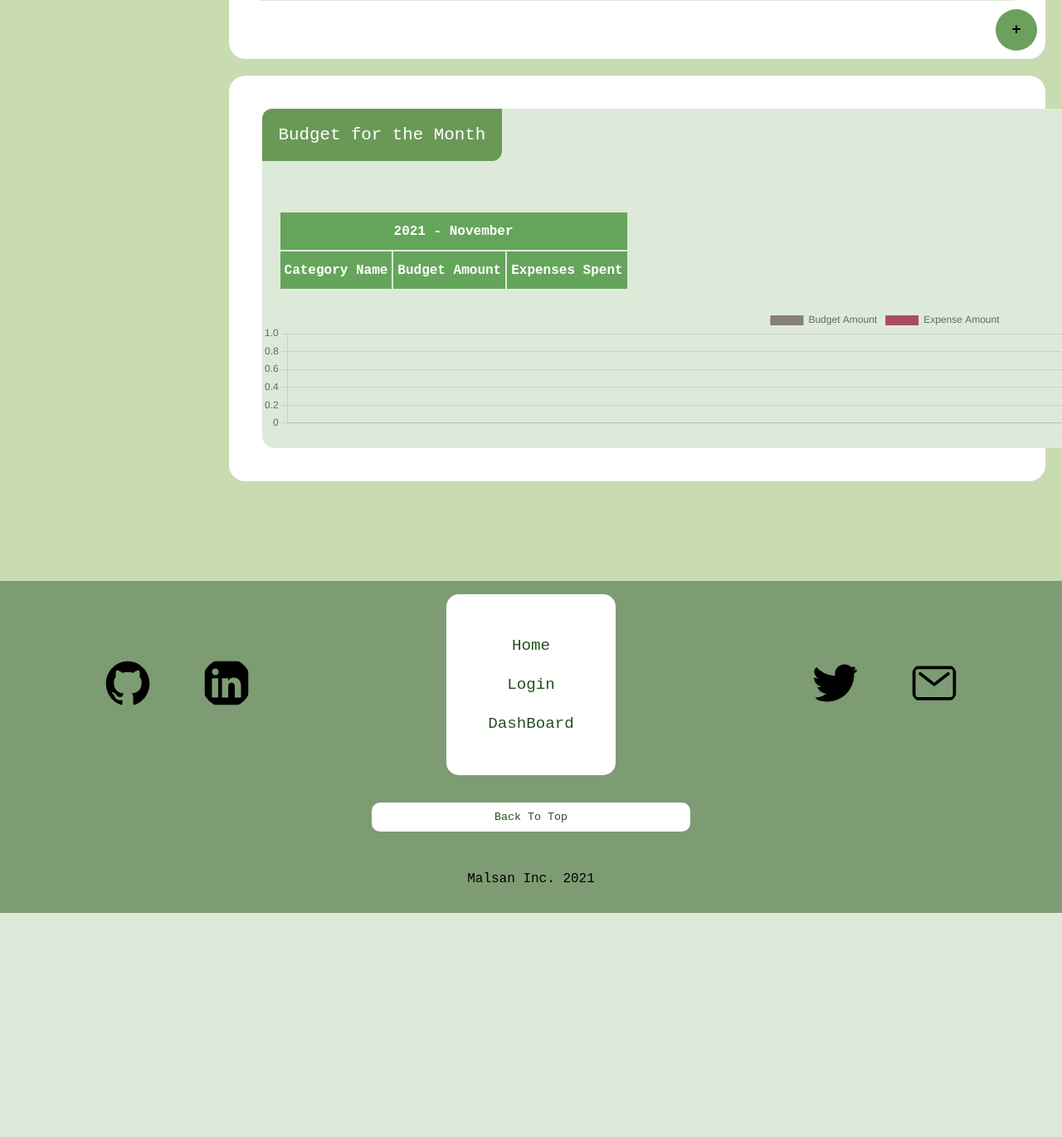
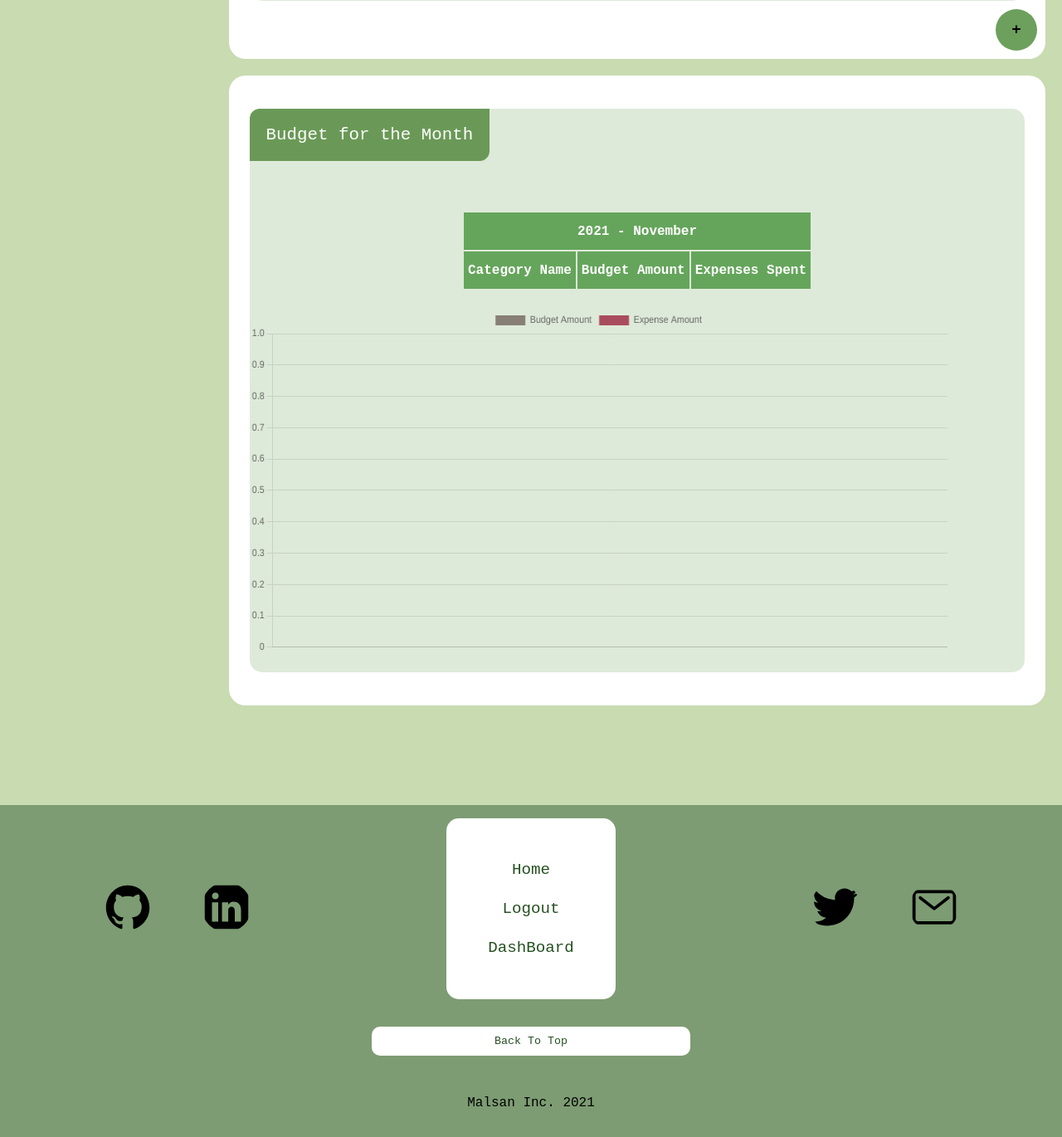
Before and after one commit to Mike1938/Financially-Free, a Flask app: page /dashboard in a window 1280 px wide; the page is wider, and only the part inside the window is pictured. Shown: the part 1443-2813 px from the top of that part at 83% size. Before the commit the page ends 2543 px from the top of that part, so only its background shows below. Run offline with Flask 2, Linux system fonts and the light colour scheme; the visitor is signed in with stand-in values (Sample User, id 1); data comes from the database, SQL or seed files in the repository; data that the repository does not hold is empty; some libraries are stand-ins or nearby versions.

Commit message:
Indented html code. change input type to number in index page expense form. fix and adjusted stylings in dashboard page to work better with small screens. change id and variablenames. change and fix dashboard and index footer links

```diff
--- a/financiallyFree/auth.py
+++ b/financiallyFree/auth.py
@@ -9,6 +9,7 @@ from financiallyFree.db import get_db
 
 # ? Blueprint, to be able to route using /auth
 auth = Blueprint('auth', __name__)
+#  ? Function that verifies the user input
 def verifyUsers(user, userPass,fName = None, lName = None):
     error = []
     if not user:
--- a/financiallyFree/static/css/styles.css
+++ b/financiallyFree/static/css/styles.css
@@ -665,6 +665,12 @@ footer ul a{
     #budgetData{
         grid-template-columns: 1fr;
     }
+    #budgetInfo{
+        justify-self: center;
+    }
+    #budgetChart{
+        width: 90% !important;
+    }
     #budgetData .secTitle{
         grid-column: 1/2;
     }
@@ -672,12 +678,18 @@ footer ul a{
 @media(max-width: 1280px){
     #exByCat{
         grid-template-columns: 1fr;
+        justify-items: center;
     }
     .secTitle{
         grid-column: 1/2;
     }
     #moreInfo{
         grid-template-columns: 1fr;
+    }
+}
+@media(max-width: 1249px){
+    #dashboard{
+        display: block;
     }
 }
 @media(max-width: 880px){
--- a/financiallyFree/static/js/dashboard.js
+++ b/financiallyFree/static/js/dashboard.js
@@ -3,7 +3,7 @@ const savExpandButton = document.querySelector("#savingEx");
 const expenseForm = document.querySelector("#dashExpenseForm");
 const savingForm = document.querySelector("#savingForm");
 const expenseChart = document.querySelector("#expenseChart");
-const savingChart = document.querySelector("#savingsChart");
+const budgetChart = document.querySelector("#budgetChart");
 // * Expenses variables
 const sumExAmount = document.querySelectorAll(".sumExAmount");
 const expenseAmount = document.querySelector("#expenseAmount");
@@ -127,7 +127,7 @@ const createBarStack = (chartLocal)=>{
 
 // ? Declaring all the charts of the page
 let myChart = createChart(expenseChart, retrieveExInfo(sumExAmount, cattName))
-let budChart = createBarStack(savingChart);
+let budChart = createBarStack(budgetChart);
 let monthBar = createChart(monthlyBar, retrieveExInfo(barSumTotal, barTitles), "bar")
 
 // ?The sum of the aside expense and budget data
--- a/financiallyFree/templates/dashboard.html
+++ b/financiallyFree/templates/dashboard.html
@@ -195,7 +195,7 @@
                             </table>
                         </div>
                         <div>
-                        <canvas id="savingsChart">
+                            <canvas id="budgetChart">
 
                             </canvas>
                         </div>
@@ -211,10 +211,11 @@
             <div id="otherPages">
                 <ul>
                     <li><a href="/">Home</a></li>
-                <li><a href="/login">Login</a></li>
                     {%if g.user%}
-                    <li><a href="/Dashboard">DashBoard</a></li>
+                        <li><a href="/auth/logout">Logout</a></li>
+                        <li><a href="/dashboard">DashBoard</a></li>
                     {%else%}
+                        <li><a href="/auth/login">Login</a></li>
                         <li><a href="/signup">Signup</a></li>
                     {%endif%}
                 </ul>
--- a/financiallyFree/templates/index.html
+++ b/financiallyFree/templates/index.html
@@ -43,7 +43,7 @@
                     <p class="errorChecking"></p>
                     <p class="errorChecking"></p>
                     <input required id="expenseTitle" type="text" placeholder="Example: Car Payment">
-                <input required id="expenseCost" type="text" placeholder="Example: 300">
+                    <input required id="expenseCost" type="number" step=".01" placeholder="Example: 300">
                     <button>Add</button>
                 </form>
             </div>
--- a/financiallyFree/views.py
+++ b/financiallyFree/views.py
@@ -21,12 +21,13 @@ def dashboard():
     months = {}
     db = get_db()
     date = f"{datetime.datetime.now().year}-{datetime.datetime.now().month}"
-    readableDate = f"{datetime.datetime.now().strftime('%B')} - {datetime.datetime.now().year}"
+
     # *Check if the user used the select month expenses(data in url)
     if request.args.get("yearMonth"):
         searchDate = request.args.get("yearMonth")
     else:
         searchDate = date
+
     # * Function that turn month numbers to readable strings
     def readableMonth(data):
         dashLocation = data.find("-")
@@ -86,7 +87,7 @@ def dashboard():
         (g.user["userId"], searchDate,)
     ).fetchall()
 
-    # ? This will query and get you the budget amount for each categories
+    # ? This will query and get you the budget amount and expense amount for each categories
     budgData = db.execute(
         "SELECT categories.catName, budgets.budgetAmount, sum(expenses.expenseAmount) as sumAmount, SUBSTR(expenses.expenseDate, 1, 7) AS dateInfo, monthYear FROM budgets INNER JOIN categories ON categories.catID = budgets.catID INNER JOIN expenses on expenses.catID = categories.catID WHERE budgets.userID = ? AND dateInfo = ? AND monthYear = ? GROUP BY categories.catID",
         (g.user["userId"], searchDate, searchDate,)
@@ -107,6 +108,7 @@ def dashboard():
         else:
             return None
 
+    # * Variable to be use with the if validation of expenses and budget
     checkingEx = None
     checkingBudg = None
 
@@ -143,6 +145,8 @@ def dashboard():
                     print("There was an error")
                 else:
                     return redirect(request.url)
+
+        # ? Budget post section
         if 'budgetButt' in request.form:
             budgCatt = request.form["budCatt"]
             try:
```
Also changed, not shown: financiallyFree/static/js/landing.js (+4 -6 lines), financiallyFree/templates/register.html (indentation only). Lines whose indentation alone changed are shown as unchanged.
